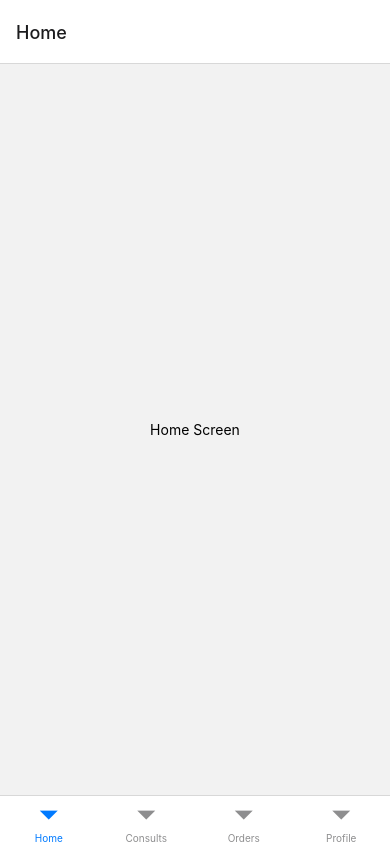
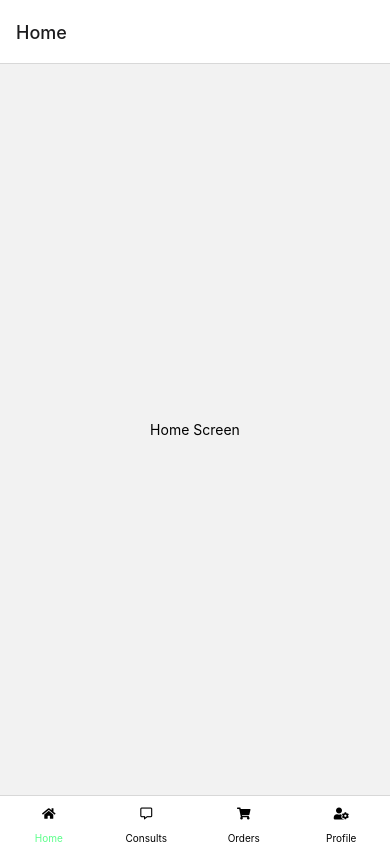
Before and after one commit to kphutiyagae/HealthDart_case, a React Native app: screen / in a window 390 px wide. Built offline with nearby package versions, Linux system fonts and the light colour scheme.

Commit message:
added icons and styling to tabs. Redid OrderScreen layout.

```diff
--- a/App.js
+++ b/App.js
@@ -2,13 +2,13 @@
 
 import * as React from 'react';
 import { View, Text } from 'react-native';
-import { Ionicons } from 'react-native-vector-icons';
+import FontAwesome5 from 'react-native-vector-icons/FontAwesome5';
 import { NavigationContainer, useNavigation } from '@react-navigation/native';
 import { createNativeStackNavigator } from '@react-navigation/native-stack';
 import { createBottomTabNavigator } from '@react-navigation/bottom-tabs';
 import tw from "twrnc";
 
-import ListContainer from './assets/components/list-container/ListContainer';
+import OrderScreenContainer from './assets/views/OrderScreenContainer';
 
 function HomeScreen() {
   return (
@@ -29,7 +29,7 @@ function ConsultScreen() {
 function OrderScreen() {
   return (
     <View style={tw`flex-1 justify-center items-center bg-white`}>
-      <ListContainer/>
+      <OrderScreenContainer/>
     </View>
   );
 }
@@ -45,14 +45,68 @@ function ProfileScreen() {
 const Tab = createBottomTabNavigator();
 const Stack = createNativeStackNavigator();
 
+const screenOptions = ({route}) => ({
+  tabBarIcon : ({ focused, color, size}) => {
+    let iconName;
+
+    let routeName = route.name;
+
+    if(routeName === 'Home'){
+      iconName = 'home';
+    }
+    else if(routeName === 'Consults'){
+      iconName = 'comment-alt';
+    }
+    else if(routeName === 'Orders'){
+      iconName = 'shopping-cart';
+    }
+    else if(routeName === 'Profile'){
+      iconName = 'user-cog';
+    }
+    return <FontAwesome5 name={iconName} />
+
+  },
+
+})
+
 function App() {
   return (
     <NavigationContainer>
-      <Tab.Navigator>
-        <Stack.Screen name="Home" component={HomeScreen} />
-        <Stack.Screen name="Consults" component={ConsultScreen} />
-        <Stack.Screen name="Orders" component={OrderScreen} />
-        <Stack.Screen name="Profile" component={ProfileScreen} />
+      <Tab.Navigator
+      screenOptions={{
+        tabBarActiveTintColor : '#5BFF8A',
+        tabBarInactiveTintColor : 'black',
+        tabBarShowIcon: true,
+        tabBarIcon : ({tabInfo}) =>{
+          console.log(tabInfo);
+        },
+        tabBarStyle : [
+          {
+            display : 'flex'
+          },
+          null
+        ]
+      }}
+      >
+        <Stack.Screen  name="Home" component={HomeScreen} options={{
+          tabBarIcon: () => ( <FontAwesome5 name='home' />)
+        }} />
+        <Stack.Screen name="Consults" component={ConsultScreen}
+        options={{
+          tabBarIcon: () => ( <FontAwesome5 name='comment-alt' />)
+        }}
+        />
+
+        <Stack.Screen name="Orders" component={OrderScreen}
+        options={{
+          tabBarIcon: () => ( <FontAwesome5 name='shopping-cart' />)
+        }}
+        />
+        <Stack.Screen name="Profile" component={ProfileScreen}
+        options={{
+          tabBarIcon: () => ( <FontAwesome5 name='user-cog' />)
+        }}
+        />
     </Tab.Navigator>
     </NavigationContainer>
   );
--- /dev/null
+++ b/assets/components/ActiveOrderIndicator/ActiveOrderIndicator.js
@@ -0,0 +1,12 @@
+import React from 'react'
+import { View } from 'react-native'
+import tw from 'twrnc'
+
+export default function ActiveOrderIndicator(props) {
+  return (
+    <View
+    style={tw`w-2 h-2 bg-red-400 rounded-xl`}>
+
+    </View>
+  )
+}
--- /dev/null
+++ b/assets/components/OrderTabBar/OrderTabBar.js
@@ -0,0 +1,13 @@
+import React from 'react'
+import { View, Text } from 'react-native'
+import tw from "twrnc";
+
+export default function OrderTabBar() {
+  return (
+    <View
+    style={tw`bg-red-500 w-full h-1/8`}
+    >
+        <Text>Order Tab Bar </Text>
+    </View>
+  )
+}
--- a/assets/components/list-container/ListContainer.js
+++ b/assets/components/list-container/ListContainer.js
@@ -10,8 +10,6 @@ export default function ListContainer() {
   const pendingOrderArray = getPendingOrders();
 
   const deliveredOrderArray = getDeliveredOrders();
-
-  console.log(pendingOrderArray);
 
   return (
     <SectionList
@@ -54,6 +52,6 @@ function getDeliveredOrders(){
 //This function filters the data for all orders that are pending (Out for delivery, Submitted and Cancelled) and returns them as a JSON array.
 function getPendingOrders(){
 
-  const PendingOrders = orderData.filter( x => !(x.orderStatus === 'Delivered') );
-  return PendingOrders;
+  const pendingOrders = orderData.filter( x => !(x.orderStatus === 'Delivered') );
+  return pendingOrders;
 }
--- a/assets/components/list-item/ListItem.js
+++ b/assets/components/list-item/ListItem.js
@@ -1,6 +1,7 @@
 import React from 'react'
 import { Text, View } from 'react-native'
 import tw from "twrnc";
+import ActiveOrderIndicator from '../ActiveOrderIndicator/ActiveOrderIndicator';
 
 /*
 Functional component that will map JSON data to UI Component.
@@ -11,10 +12,11 @@ export default function ListItem(props) {
     <View
     style={tw`bg-gray-100 rounded-sm w-96 p-4 my-1`}
     >
+        <ActiveOrderIndicator />
         <Text style={tw`text-base my-2 font-bold`}>{props.order_status}</Text>
         <Text style={tw`text-xl mb-1 font-extrabold`}>{props.pharmacy_name}</Text>
         <Text style={tw`text-base`}>Sum Total : R{props.order_total}</Text>
-
+        <Text>&gt;</Text>
     </View>
   )
 }
--- /dev/null
+++ b/assets/views/OrderScreenContainer.js
@@ -0,0 +1,16 @@
+import React from 'react'
+import { Text, View } from 'react-native'
+import OrderTabBar from '../components/OrderTabBar/OrderTabBar'
+import tw from "twrnc";
+import ListContainer from '../components/list-container/ListContainer';
+
+export default function OrderScreenContainer() {
+  return (
+    <View
+    style={tw`bg-blue-300 w-full h-full`}
+    >
+      <OrderTabBar />
+      <ListContainer />
+      </View>
+  )
+}
```
